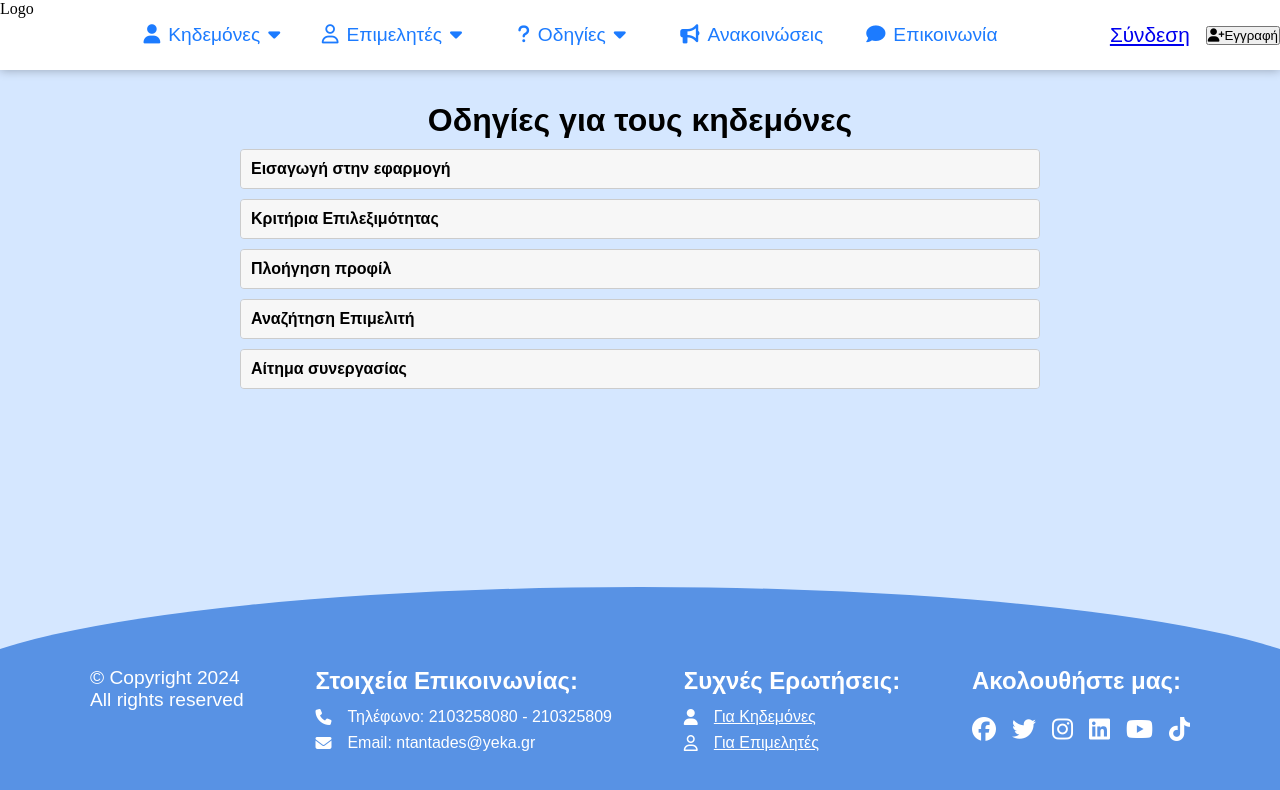
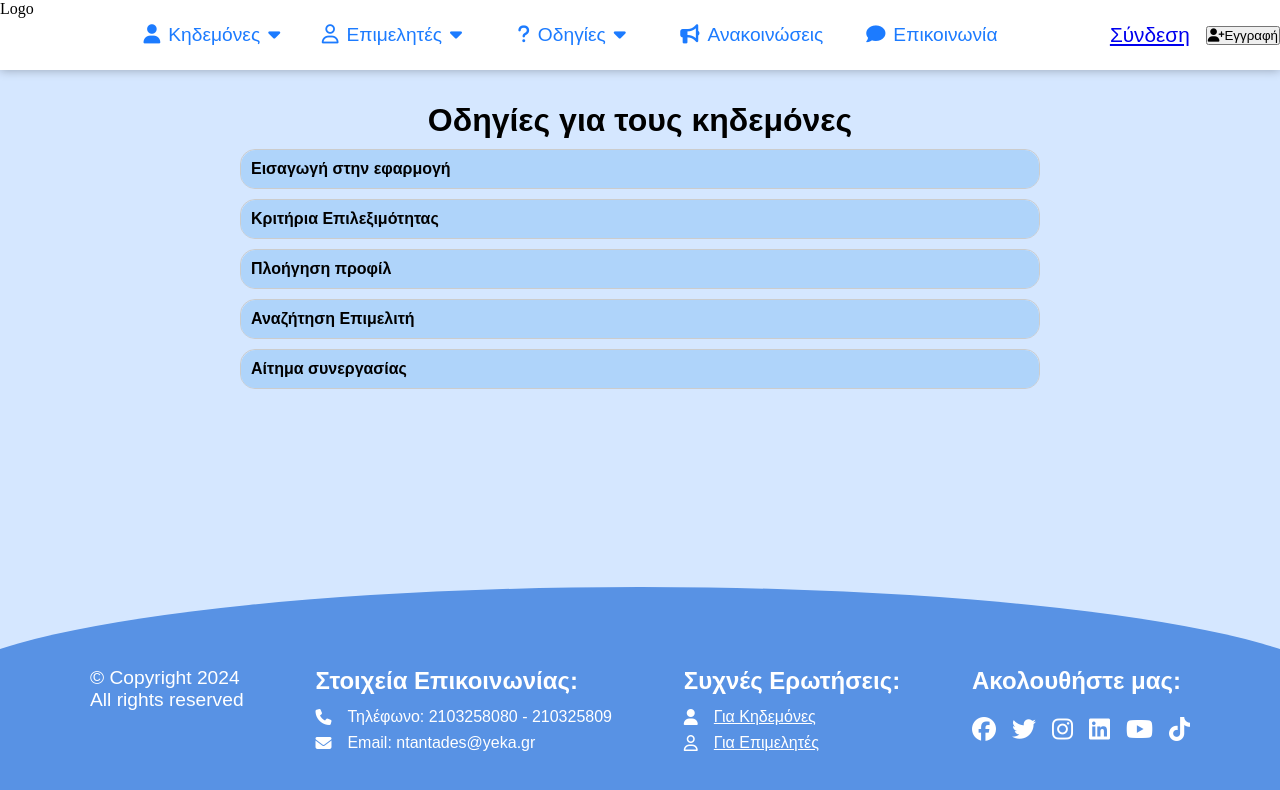
Before and after one commit to AntonisZks/Neighborhood-Nannies, a React (Vite) app: page /guardians in a window 1280 px wide. Shown: the top 790 px of the page. Built offline with nearby package versions, Linux system fonts and the light colour scheme.

Commit message:
some ideas

```diff
--- a/src/components/Accordion/Accordion.module.css
+++ b/src/components/Accordion/Accordion.module.css
@@ -1,20 +1,22 @@
 /* filepath: /Users/evita/Desktop/Neighborhood-Nannies/src/components/Accordion/Accordion.module.css */
 .accordion {
   border: 1px solid #ccc;
-    border-radius: 4px;
+  border-radius: 15px; /* Adjust the value as needed */
   margin: 10px 0;
-    overflow: hidden;
+  overflow: hidden; /* Ensure child elements respect the border radius */
 }
 
 .accordionTitle {
-    background-color: #f7f7f7;
+  background-color: #afd4fa; /* Light grey-blue color */
   padding: 10px;
   cursor: pointer;
   font-weight: bold;
+  border-radius: 15px 15px 0 0; /* Top corners */
 }
 
 .accordionContent {
   padding: 10px;
-    background-color: #fff;
+  background-color: #F0F8FF; /* Very light sky blue color */
   white-space: pre-wrap; /* Preserve line breaks */
+  border-radius: 0 0 15px 15px; /* Bottom corners */
 }
```
Lines whose indentation alone changed are shown as unchanged.
